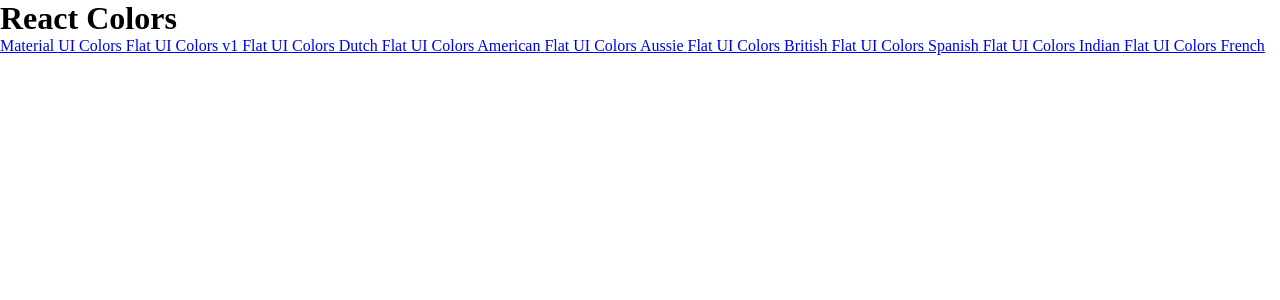
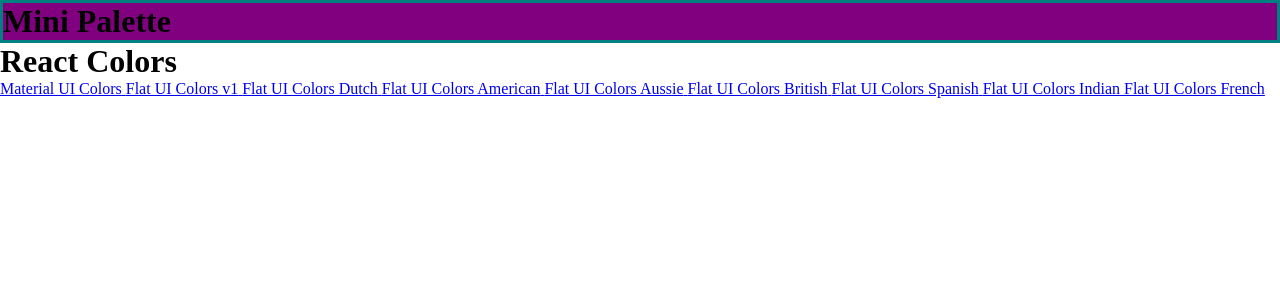
Before and after one commit to tsertic/color-picker-app, a React (Create React App) app: page / in a window 1280 px wide. Shown: the top 300 px of the page. Built offline with nearby package versions, Linux system fonts and the light colour scheme.

Commit message:
created MiniPalette component and added withStyles from material-ul

```diff
--- a/package.json
+++ b/package.json
@@ -5,6 +5,7 @@
   "dependencies": {
     "@material-ui/core": "^4.9.5",
     "@material-ui/icons": "^4.9.1",
+    "@material-ui/styles": "^4.9.6",
     "@testing-library/jest-dom": "^4.2.4",
     "@testing-library/react": "^9.5.0",
     "@testing-library/user-event": "^7.2.1",
--- /dev/null
+++ b/src/containers/MiniPalette.js
@@ -0,0 +1,20 @@
+import React from 'react';
+import { withStyles } from '@material-ui/styles';
+
+const styles = {
+  main: {
+    backgroundColor: 'purple',
+    border: '3px solid teal'
+  }
+};
+
+const MiniPalette = props => {
+  const { classes } = props;
+  return (
+    <div className={classes.main}>
+      <h1>Mini Palette</h1>
+    </div>
+  );
+};
+
+export default withStyles(styles)(MiniPalette);
--- a/src/containers/PaletteList.js
+++ b/src/containers/PaletteList.js
@@ -1,5 +1,6 @@
-import React, { Component } from "react";
-import { Link } from "react-router-dom";
+import React, { Component } from 'react';
+import { Link } from 'react-router-dom';
+import MiniPalette from './MiniPalette';
 
 class PaletteList extends Component {
   constructor(props) {
@@ -10,6 +11,7 @@
 
     return (
       <div>
+        <MiniPalette />
         <h1>React Colors</h1>
         {palettes.map(palette => {
           return (
```
Also changed, not shown: 1 other file (tests, documents, lock files or other folders).
